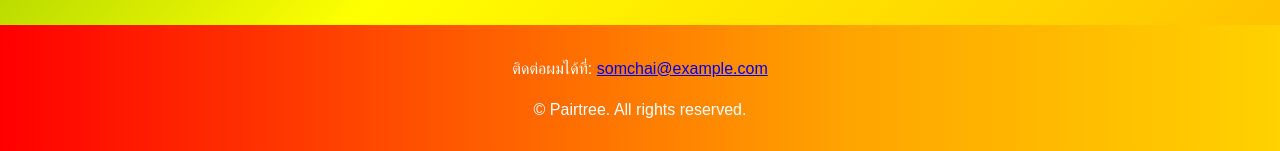
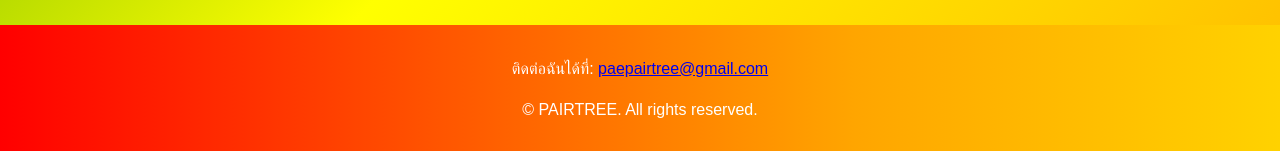
Before and after one commit to pairtree21/pairtree21.github.io, a plain HTML site: page index.html in a window 1280 px wide. Shown: the part 976-1127 px from the top of the page. Drawn offline with Linux system fonts and the light colour scheme.

Commit message:
Update index.html

```diff
--- a/index.html
+++ b/index.html
@@ -50,10 +50,9 @@
     <!-- ส่วนติดต่อและลิขสิทธิ์ -->
     <footer>
         <p>
-            ติดต่อผมได้ที่:
-            <a href="mailto:paepairtree@gmail.com">somchai@example.com</a>
-        </p>
-        <p>&copy; <span id="year"></span> Pairtree. All rights reserved.</p>
+            ติดต่อฉันได้ที่:
+            <a href="mailto:paepairtree@gmail.com">paepairtree@gmail.com</a></p>
+        <p>&copy; <span id="year"></span> PAIRTREE. All rights reserved.</p>
     </footer>
 
     <!-- ลิงก์ไปยัง JavaScript -->
```
